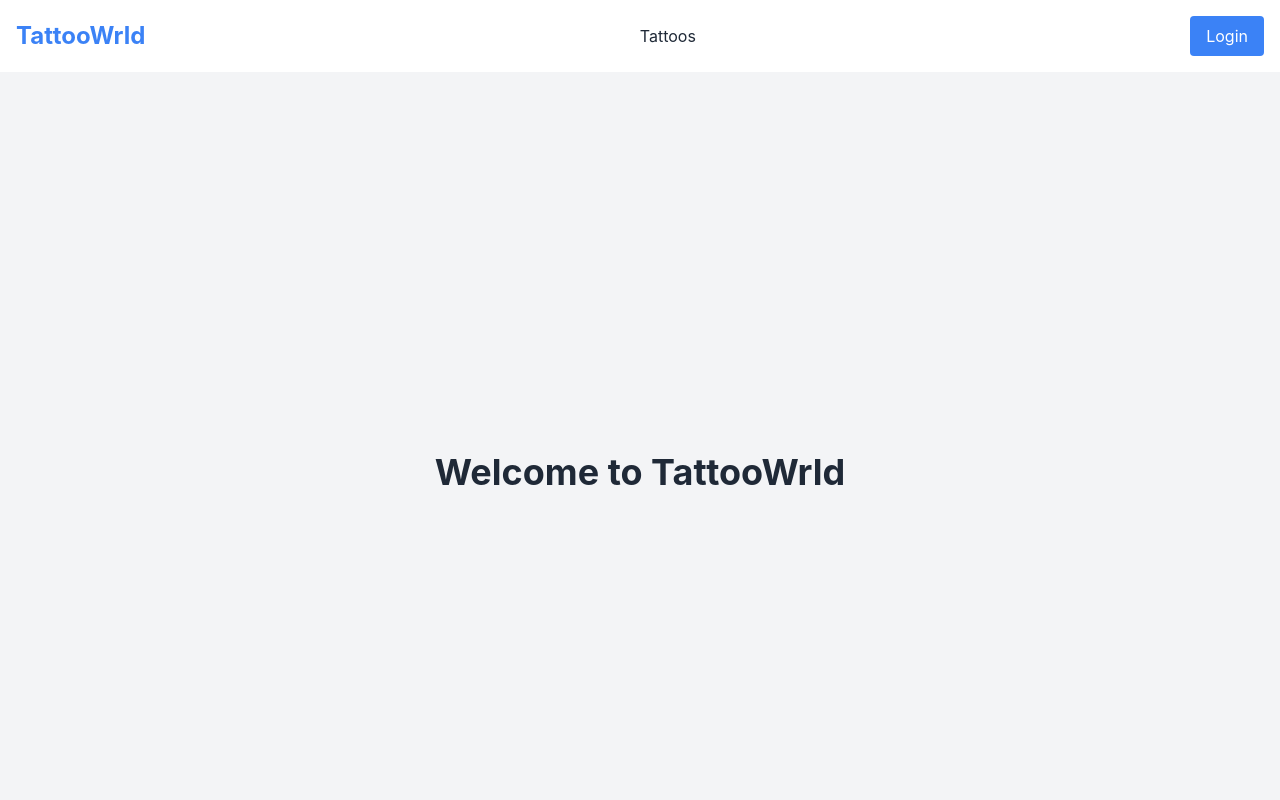
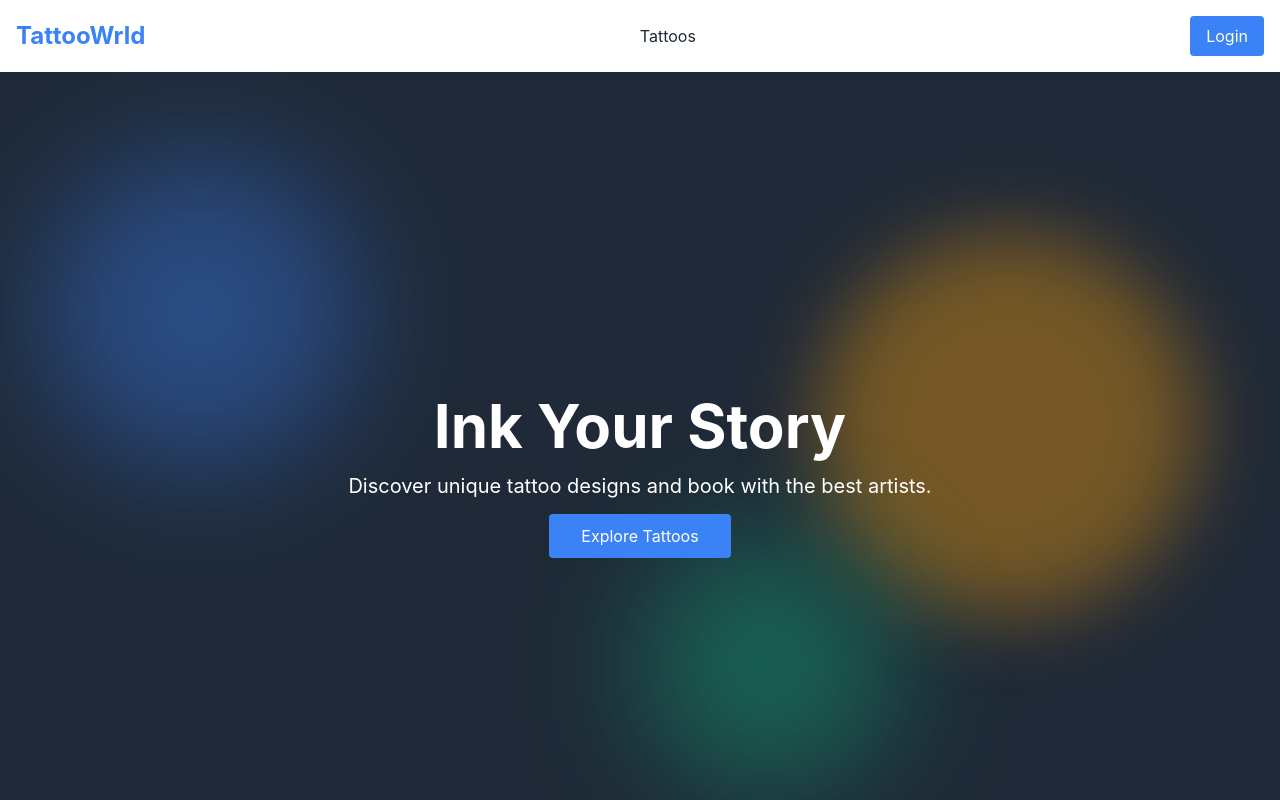
Before and after one commit to JacobSamas/Jake-s-TattooWrld-, a Next.js app in the folder tattoo-website/: page / in a window 1280 px wide. Shown: the top 800 px of the page. Built offline with nearby package versions, Linux system fonts and the light colour scheme.

Commit message:
feat: added hero section

```diff
--- a/tattoo-website/src/app/globals.css
+++ b/tattoo-website/src/app/globals.css
@@ -6,3 +6,18 @@ body {
     font-family: 'Inter', sans-serif;
     background-color: theme('colors.background');
 }
+/* For Pulse Animation */
+@keyframes pulse {
+    0%, 100% {
+        transform: scale(1);
+        opacity: 0.4;
+    }
+    50% {
+        transform: scale(1.1);
+        opacity: 0.6;
+    }
+}
+
+.animate-pulse {
+    animation: pulse 6s infinite;
+}
--- a/tattoo-website/src/app/page.js
+++ b/tattoo-website/src/app/page.js
@@ -1,7 +1,9 @@
+import Hero from "@/components/Hero";
+
 export default function Home() {
-  return (
-      <div className="min-h-screen flex items-center justify-center bg-background text-textPrimary">
-          <h1 className="text-4xl font-bold">Welcome to TattooWrld</h1>
-      </div>
-  );
+    return (
+        <div>
+            <Hero />
+        </div>
+    );
 }
--- /dev/null
+++ b/tattoo-website/src/components/Hero.js
@@ -0,0 +1,61 @@
+"use client";
+
+import { useEffect } from "react";
+import { gsap } from "gsap";
+
+export default function Hero() {
+    useEffect(() => {
+        // GSAP Animation for Hero Section
+        const tl = gsap.timeline();
+        tl.fromTo(
+            ".bg-animation",
+            { scale: 0.8, opacity: 0 },
+            { scale: 1, opacity: 1, duration: 2, ease: "power3.out" }
+        )
+            .fromTo(
+                ".hero-title",
+                { y: 50, opacity: 0 },
+                { y: 0, opacity: 1, duration: 1, ease: "power3.out" },
+                "-=1.5"
+            )
+            .fromTo(
+                ".hero-subtitle",
+                { y: 50, opacity: 0 },
+                { y: 0, opacity: 1, duration: 1, ease: "power3.out" },
+                "-=1.3"
+            )
+            .fromTo(
+                ".cta-button",
+                { scale: 0.8, opacity: 0 },
+                { scale: 1, opacity: 1, duration: 0.8, ease: "back.out(1.7)" },
+                "-=0.8"
+            );
+    }, []);
+
+    return (
+        <div className="relative bg-gray-800 text-white h-screen flex items-center justify-center overflow-hidden">
+            {/* Background Animation */}
+            <div className="absolute inset-0 bg-animation">
+                <div className="absolute w-80 h-80 bg-primary rounded-full blur-3xl opacity-40 top-20 left-10 animate-pulse"></div>
+                <div className="absolute w-96 h-96 bg-secondary rounded-full blur-2xl opacity-50 top-40 right-20 animate-pulse"></div>
+                <div className="absolute w-64 h-64 bg-accent rounded-full blur-3xl opacity-40 bottom-20 left-1/2 transform -translate-x-1/2 animate-pulse"></div>
+            </div>
+
+            {/* Hero Content */}
+            <div className="relative z-10 text-center">
+                <h1 className="hero-title text-4xl md:text-6xl font-bold mb-4">
+                    Ink Your Story
+                </h1>
+                <p className="hero-subtitle text-lg md:text-xl mb-6">
+                    Discover unique tattoo designs and book with the best artists.
+                </p>
+                <a
+                    href="/tattoos"
+                    className="cta-button bg-primary text-white py-3 px-8 rounded hover:bg-secondary transition"
+                >
+                    Explore Tattoos
+                </a>
+            </div>
+        </div>
+    );
+}
```
